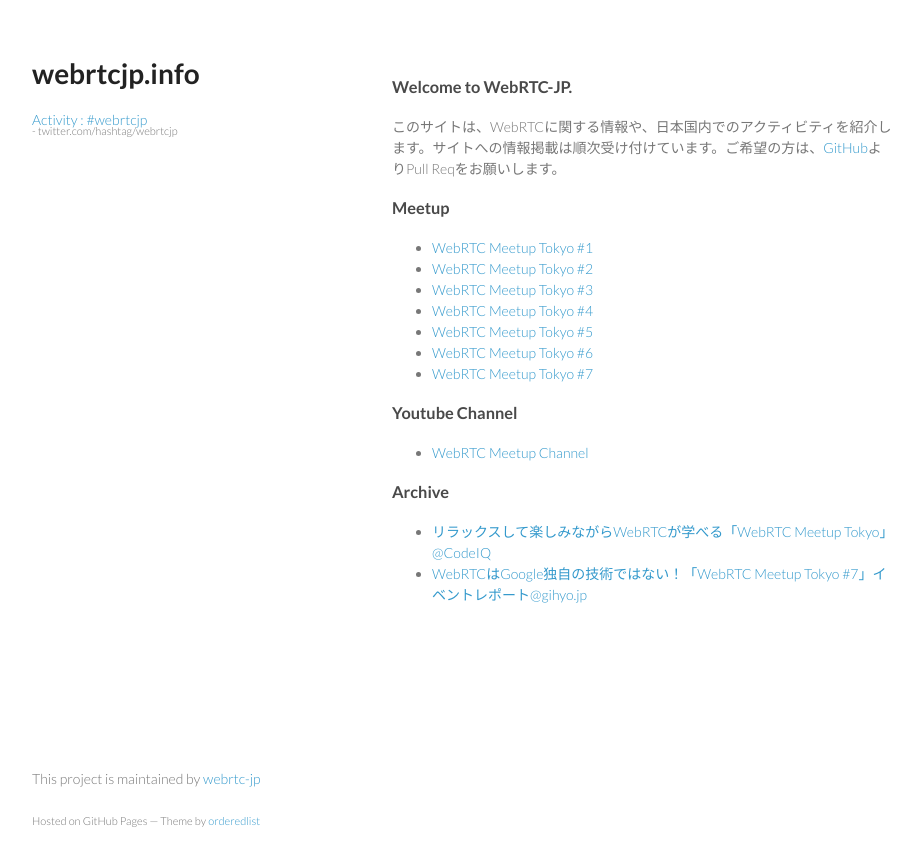
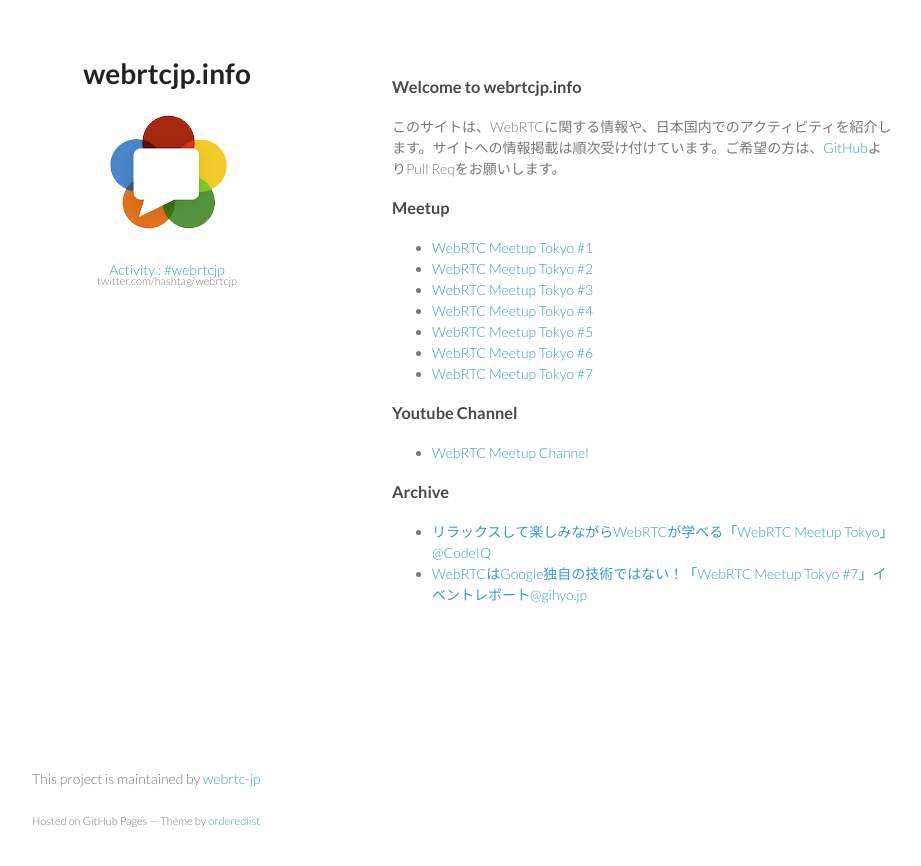
Before and after one commit to webrtc-jp/webrtc-jp-info.github.io, a Jekyll site: the page built from index.md, in a window 1280 px wide. Shown: the top 866 px of the page, without its empty margins (178-1099 px from the left). Built offline with Jekyll 4.4.1, drawn with Linux system fonts in a browser that asks for light colours; Markdown is read by kramdown in place of the engine named in the settings.

Commit message:
modified of site

```diff
--- a/_includes/_head.html
+++ b/_includes/_head.html
@@ -1,11 +1,29 @@
 <meta charset="utf-8">
 <meta http-equiv="X-UA-Compatible" content="chrome=1">
+
+<meta name="keywords" content="WebRTC, Japan, Meetup, Community">
+<meta name="description" content="WebRTCに関する日本国内の様々なアクティビティを紹介します。">
+
+<!-- FB -->
+<meta property="og:title" content="webrtcjp.info">
+<meta property="og:description" content="WebRTCに関する日本国内の様々なアクティビティを紹介します。">
+<meta property="og:url" content="http://webrtcjp.info/">
+<meta property="og:image" content="http://webrtcjp.info/assets/images/webrtclog.png">
+
+<!-- Tw -->
+<meta name="twitter:site" content="@webrtcjp">
+<meta name="twitter:title" content="webrtcjp.info">
+<meta name="twitter:description" content="WebRTCに関する日本国内の様々なアクティビティを紹介します。">
+<meta name="twitter:image:src" content="http://webrtcjp.info/assets/images/webrtclog.png">
+
 <title>{{ page.title }}</title>
 
+<link rel="shortcut icon" href="assets/images/favicon.png">
 <link rel="stylesheet" href="/assets/stylesheets/styles.css">
 <link rel="stylesheet" href="/assets/stylesheets/pygment_trac.css">
 <meta name="viewport" content="width=device-width, initial-scale=1, user-scalable=no">
 
+
 <!--[if lt IE 9]>
 <script src="//html5shiv.googlecode.com/svn/trunk/html5.js"></script>
 <![endif]-->
--- a/_includes/_header.html
+++ b/_includes/_header.html
@@ -1,3 +1,3 @@
 <h1>{{ site.title }}</h1>
-<p></p>
-<p class="view"><a href="https://twitter.com/hashtag/{{ site.twittertag }}" target="_blank">Activity : #{{ site.twittertag }}<small> - twitter.com/hashtag/{{ site.twittertag }}</small></a></p>
+<p><img src="assets/images/webrtclog.png" alt="webrtc log"></p>
+<p class="view"><a href="https://twitter.com/hashtag/{{ site.twittertag }}" target="_blank">Activity : #{{ site.twittertag }}<small>  twitter.com/hashtag/{{ site.twittertag }}</small></a></p>
--- a/_layouts/default.html
+++ b/_layouts/default.html
@@ -1,5 +1,5 @@
 <!doctype html>
-<html>
+<html lang="ja">
   <head>
       {% include _head.html %}
   </head>
--- a/assets/stylesheets/styles.css
+++ b/assets/stylesheets/styles.css
@@ -99,6 +99,7 @@
   width:270px;
   float:left;
   position:fixed;
+  text-align: center;
 }
 
 header ul {
--- a/index.md
+++ b/index.md
@@ -3,7 +3,7 @@
 title: webrtcjp.info
 ---
 
-### Welcome to WebRTC-JP.
+### Welcome to webrtcjp.info
 
 このサイトは、WebRTCに関する情報や、日本国内でのアクティビティを紹介します。サイトへの情報掲載は順次受け付けています。ご希望の方は、[GitHub](https://github.com/webrtc-jp/webrtc-jp-info.github.io)よりPull Reqをお願いします。
 
```
Also changed, not shown: assets/images/favicon.png (added), assets/images/webrtclog.png (added).
